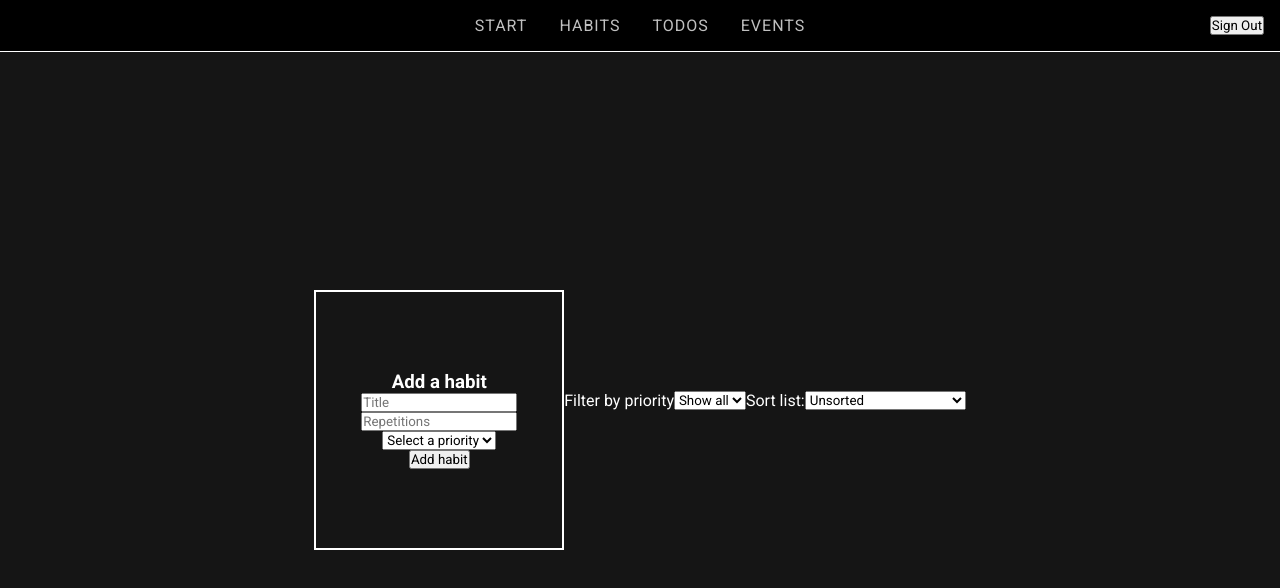
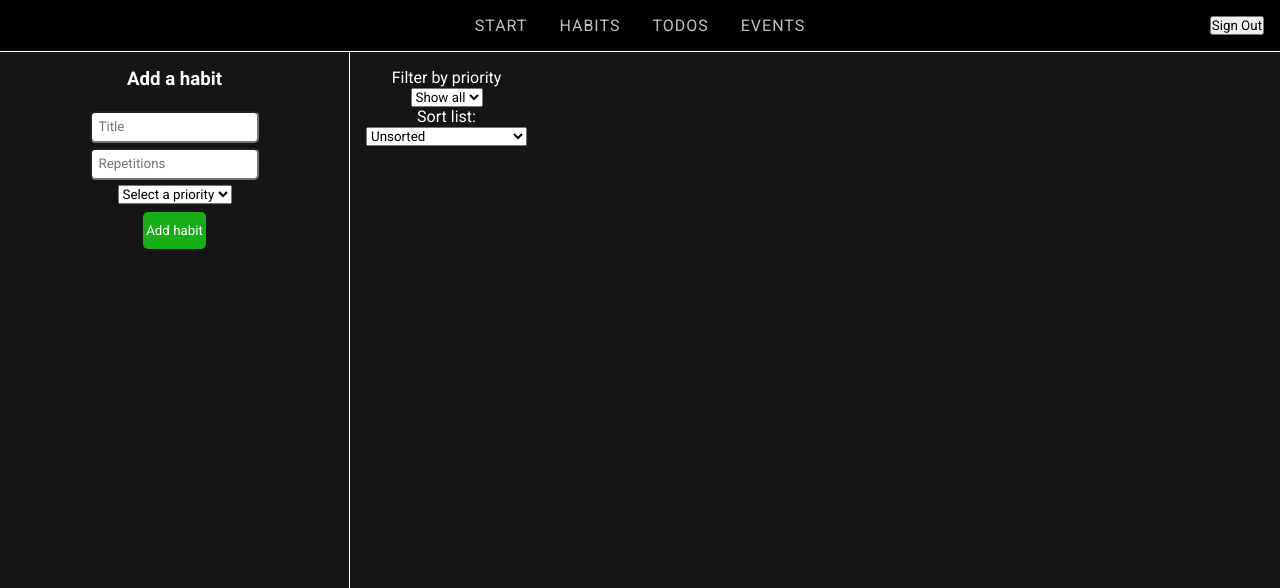
Before and after one commit to gabrielricrey/Productivity-Assistant-Application, a React (Vite) app: page /habits in a window 1280 px wide. Shown: the top 588 px of the page. Built offline with nearby package versions, Linux system fonts and the light colour scheme; sample sign-in values are in the browser's storage; a web font is replaced by a local one.

Commit message:
Added css and rendered out habits on StartPage

```diff
--- a/src/App.css
+++ b/src/App.css
@@ -4,9 +4,6 @@
   margin: 0 auto;
   text-align: center;
   position: relative;
-  display: flex;
-  justify-content: center;
-  align-items: center;
   background: #151515;
 }
 
--- a/src/components/AddHabit.jsx
+++ b/src/components/AddHabit.jsx
@@ -1,6 +1,6 @@
 const AddHabit = ({addHabit, title, setTitle, repetition, setRepetition, priority, setPriority}) => {
     return(
-        <>
+
         <div className="addHabit">
             <h3>Add a habit</h3>
             <input type="text" placeholder="Title" value={title} onChange={(e) => setTitle(e.target.value)} required/>
@@ -15,7 +15,7 @@ const AddHabit = ({addHabit, title, setTitle, repetition, setRepetition, priorit
             </select>
             <button onClick={addHabit}>Add habit</button>
         </div>
-        </>
+
     )
 }
 
--- a/src/components/Habits.jsx
+++ b/src/components/Habits.jsx
@@ -123,10 +123,11 @@ const Habits = () => {
     }
     return(
         <>
+
          <AddHabit addHabit={addHabit} title={title} setTitle={setTitle} repetition={repetition} setRepetition={setRepetition} priority={priority} setPriority={setPriority}/>
+        <div className="habitDisplay">
         <FilterHabit filteredPriority={filteredPriority} setFilteredPriority={setFilteredPriority}/>
         <SortHabit sortList={sortList} setSortList={setSortList}/>
-        <div className="habitDisplay">
             <ul>
                 {filteredHabits.filter(habit => habit.userid === JSON.parse(sessionStorage.getItem("user")).username).map((habit, i) => <Habit habit={habit} removeHabit={removeHabit} incrementRep={incrementRep} decreaseRep={decreaseRep} resetRep={resetRep} index={i} key={i}/>)}
             </ul>
--- a/src/pages/StartPage.jsx
+++ b/src/pages/StartPage.jsx
@@ -36,12 +36,13 @@ const StartPage = () => {
         {user && <p>{`Hello ${user.username}`}</p>}
         { quote && <p>{quote}</p>}
         <div className="william">
+            <h3>Most frequent habits:</h3>
             <ul>
-            {JSON.parse(localStorage.getItem("habits")).filter(
-                habit => habit.userid === JSON.parse(sessionStorage.getItem("user")).username).sort(
-                    (a, b) => b.repetition - a.repetition).slice(
-                        0, 3).map(
-                        (habit, i) => <Habit habit={habit}index={i}/>)}
+            {JSON.parse(localStorage.getItem("habits"))
+            .filter( habit => habit.userid === JSON.parse(sessionStorage.getItem("user")).username)
+            .sort((a, b) => b.repetition - a.repetition)
+            .slice( 0, 3)
+            .map((habit, i) => <Habit habit={habit}index={i}/>)}
             </ul>
         </div>
         <div className="kalle"></div>
--- a/src/pages/habits/Habits.css
+++ b/src/pages/habits/Habits.css
@@ -1,13 +1,37 @@
 .addHabit {
-    margin-top: 40px;
-    border: 2px solid;
+    margin-top: 52px;
     display: inline-flex;
-    align-items: center;
-    justify-content: center;
+    align-items:center;
+    justify-content: start;
     flex-direction: column;
-    height:260px;
-    width:250px;
+    width:350px;
+    height: 100vh;
+    border-right: 1px solid white;
+    gap: 5px;
   }
+
+  .addHabit h3 {
+    margin: 1rem 0;
+}
+
+.addHabit input {
+    padding: .4rem;
+    border-radius: 5px;
+}
+
+  .addHabit button {
+    padding: .7rem .2rem;
+    border-radius: 5px;
+    border: none;
+    cursor: pointer;
+    margin-top: .2rem;
+    background: rgb(23, 174, 23);
+    color: white;
+  }
+
+  .addHabit button:hover {
+    background: rgb(32, 187, 32);
+}
 
   .habitItem {
     margin-top: 20px;
@@ -28,3 +52,12 @@
   option {
     color:black;
   }
+
+  .habits {
+    display:flex;
+  }
+
+  .habitDisplay {
+    margin-top: 52px;
+    padding: 1rem;
+  }
--- a/src/pages/habits/HabitsPage.jsx
+++ b/src/pages/habits/HabitsPage.jsx
@@ -8,11 +8,11 @@ const HabitsPage = () => {
 
 
 
-    return(<>
+    return(<div className="habits">
 
         <Habits/>
 
-        </>)
+        </div>)
 }
 
 export default HabitsPage;
```
